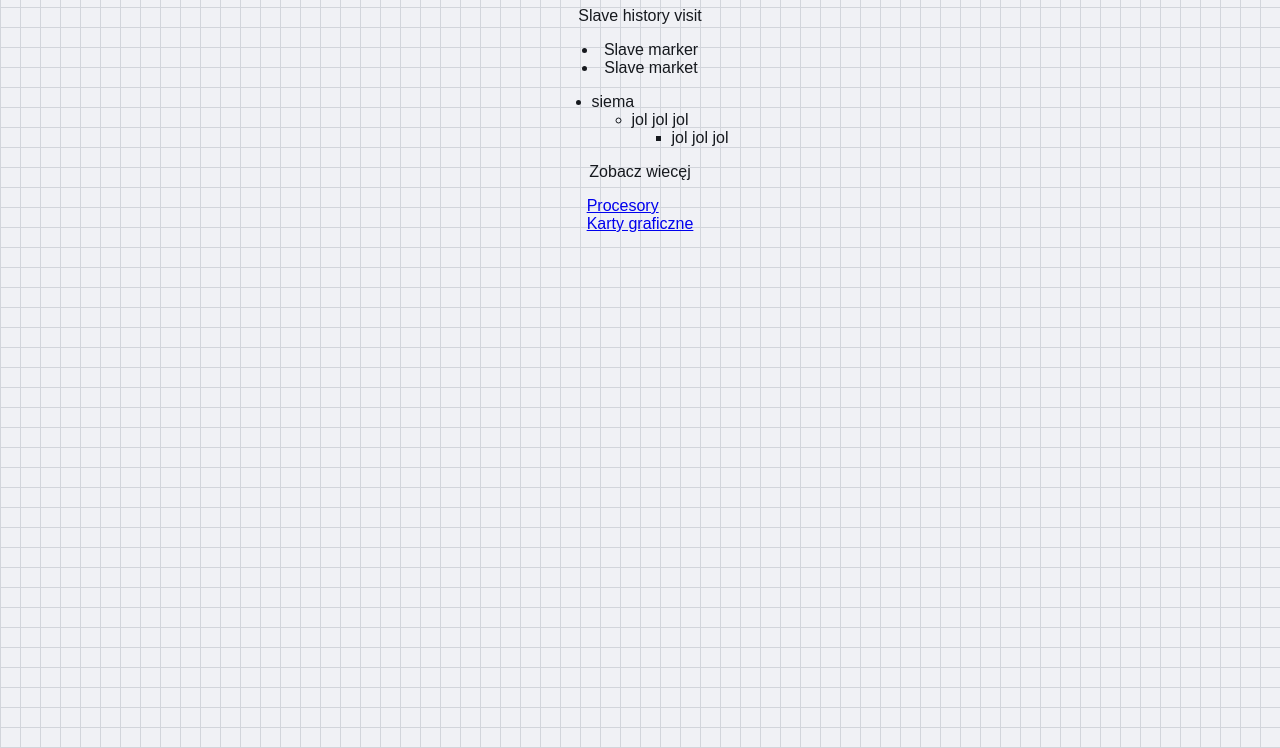
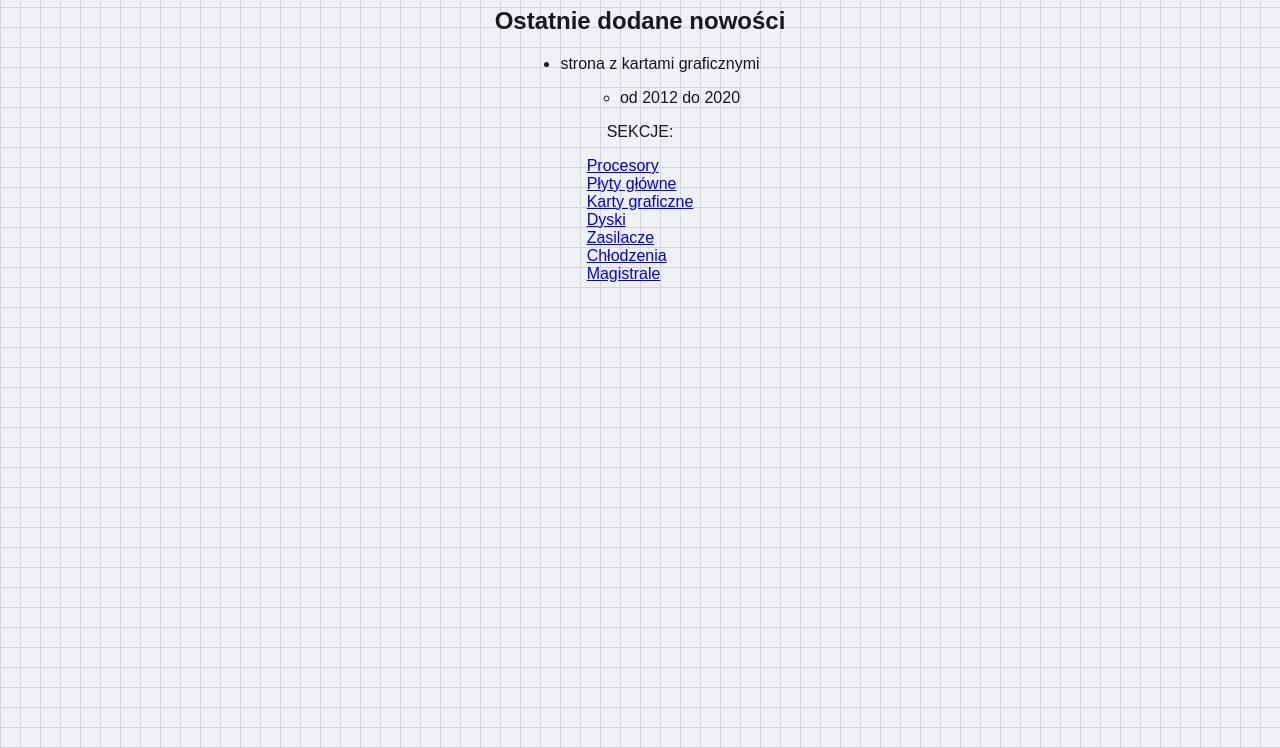
Before and after one commit to NAPIERDALACZ/NAPIERDALACZ.github.io, a plain HTML site: page index.html in a window 1280 px wide. Shown: the part 73-821 px from the top of the page. Drawn offline with Linux system fonts and the light colour scheme.

Commit message:
Add files via upload

```diff
--- a/index.html
+++ b/index.html
@@ -6,17 +6,21 @@
 </head>
 <body>
 
-<h1>SLAVE MARKET</h1>
-<p>Slave history visit</p>
-    <li>Slave marker</li>
-    <li>Slave market</li>
-<ul>
-    <li>siema</li>
-    <ul><li>jol jol jol</li></ul>
-    <ul><ul><li>jol jol jol</li></ul></ul>
-</ul>
-<p>Zobacz wiecęj</p>
+<h1>KOMPUTERPEDIA</h1>
+
+
+<h2>Ostatnie dodane nowości</h2>
+<ul><li>strona z kartami graficznymi</li></ul>
+<ul><ul><li>od 2012 do 2020</li></ul></ul>
+
+<p>SEKCJE:</p>
 <a href="index1.html">Procesory</a><br>
-<a href="index1.html">Karty graficzne</a>
+<a href="index1.html">Płyty główne</a><br>
+<a href="index1.html">Karty graficzne</a><br>
+<a href="index1.html">Dyski</a><br>
+<a href="index1.html">Zasilacze</a><br>
+<a href="index1.html">Chłodzenia</a><br>
+<a href="index1.html">Magistrale</a><br>
+
 </body>
 </html>
```
